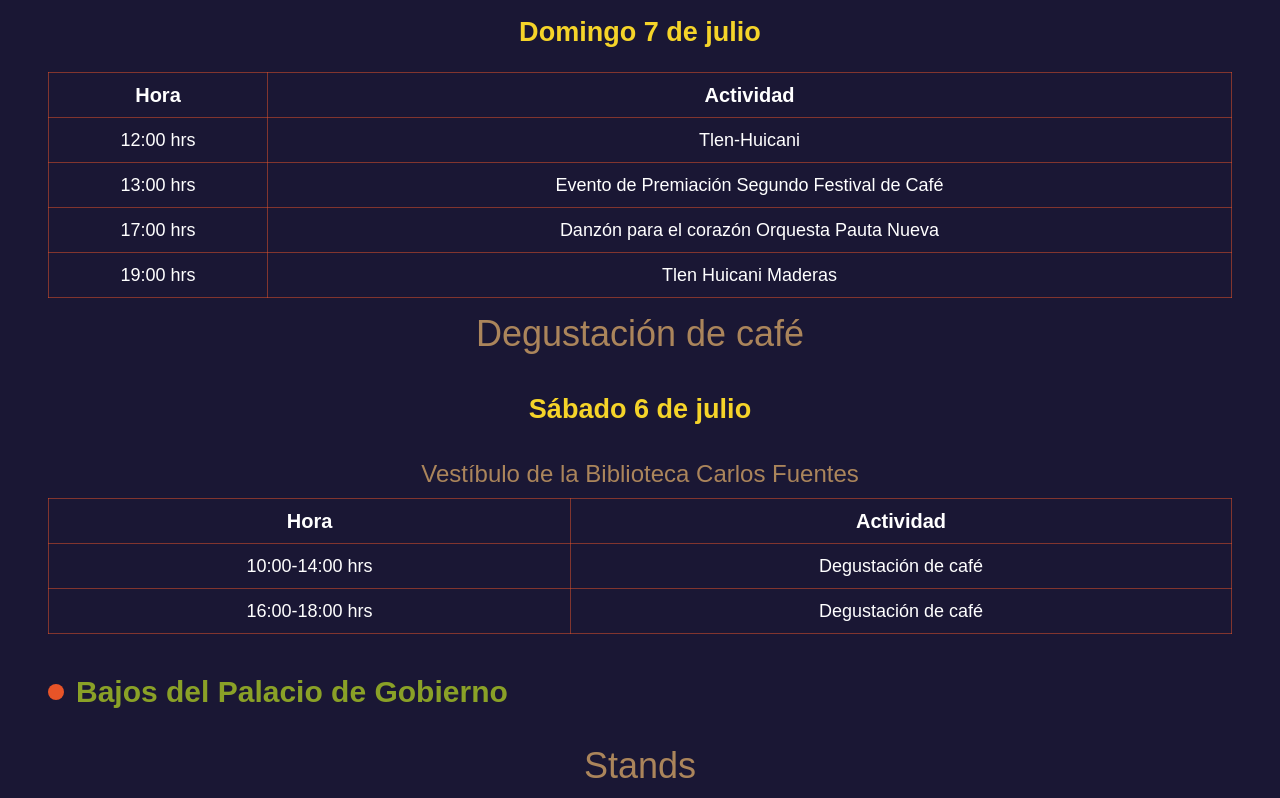
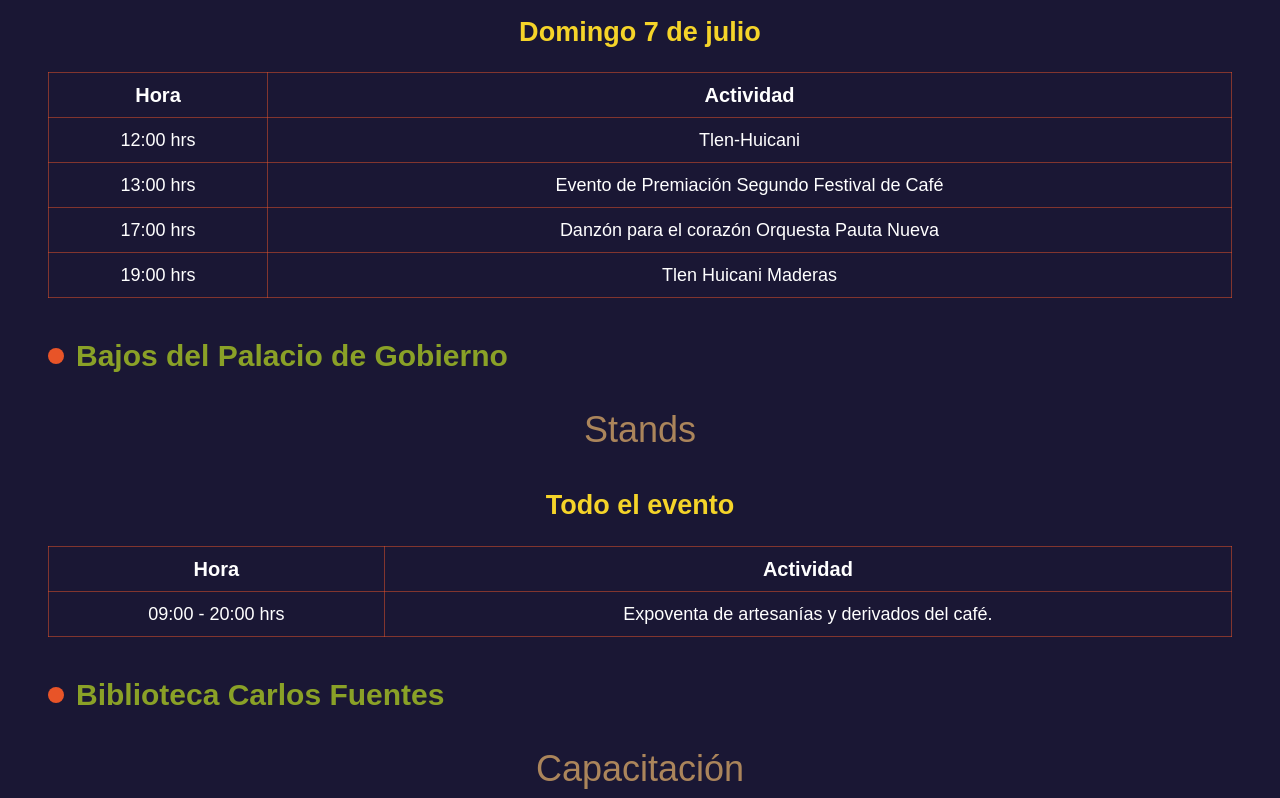
Before and after one commit to enriqueorea/festival-cafe, a Next.js app: page / in a window 1280 px wide. Shown: the part 2799-3597 px from the top of the page. Built offline with nearby package versions, Linux system fonts and the light colour scheme.

Commit message:
correccion de degustacion

```diff
--- a/app/sedes/[place]/page.tsx
+++ b/app/sedes/[place]/page.tsx
@@ -39,7 +39,10 @@ const PlacePage = async ({ params }: IProps) => {
       <div className="my-12">
         <Heading title="Programa" />
         <div>
-          <Program program={sede.program} />
+          <Program
+            showBanner={sede.id === "biblioteca_carlos_fuentes"}
+            program={sede.program}
+          />
         </div>
       </div>
       {sede.id === "parque_juarez" ? (
--- a/components/Program.tsx
+++ b/components/Program.tsx
@@ -3,9 +3,10 @@ import React, { FC } from "react";
 
 interface IProps {
   program: Actividad[];
+  showBanner: boolean;
 }
 
-export const Program: FC<IProps> = ({ program }) => {
+export const Program: FC<IProps> = ({ program, showBanner }) => {
   const programByType: {
     [key: string]: { [key: string]: { [key: string]: Actividad[] } };
   } = {};
@@ -84,6 +85,7 @@ export const Program: FC<IProps> = ({ program }) => {
           ))}
         </div>
       ))}
+      {showBanner && (
         <div>
           <h4 className="text-center text-4xl py-4 font-light text-light-brown">
             Degustación de café
@@ -131,6 +133,7 @@ export const Program: FC<IProps> = ({ program }) => {
             </div>
           </div>
         </div>
+      )}
     </div>
   );
 };
--- a/components/Schedule.tsx
+++ b/components/Schedule.tsx
@@ -13,7 +13,10 @@ export const Schedule = () => {
               {name}
             </h2>
           </div>
-          <Program program={program} />
+          <Program
+            showBanner={id === "biblioteca_carlos_fuentes"}
+            program={program}
+          />
         </div>
       ))}
     </section>
```
Lines whose indentation alone changed are shown as unchanged.
